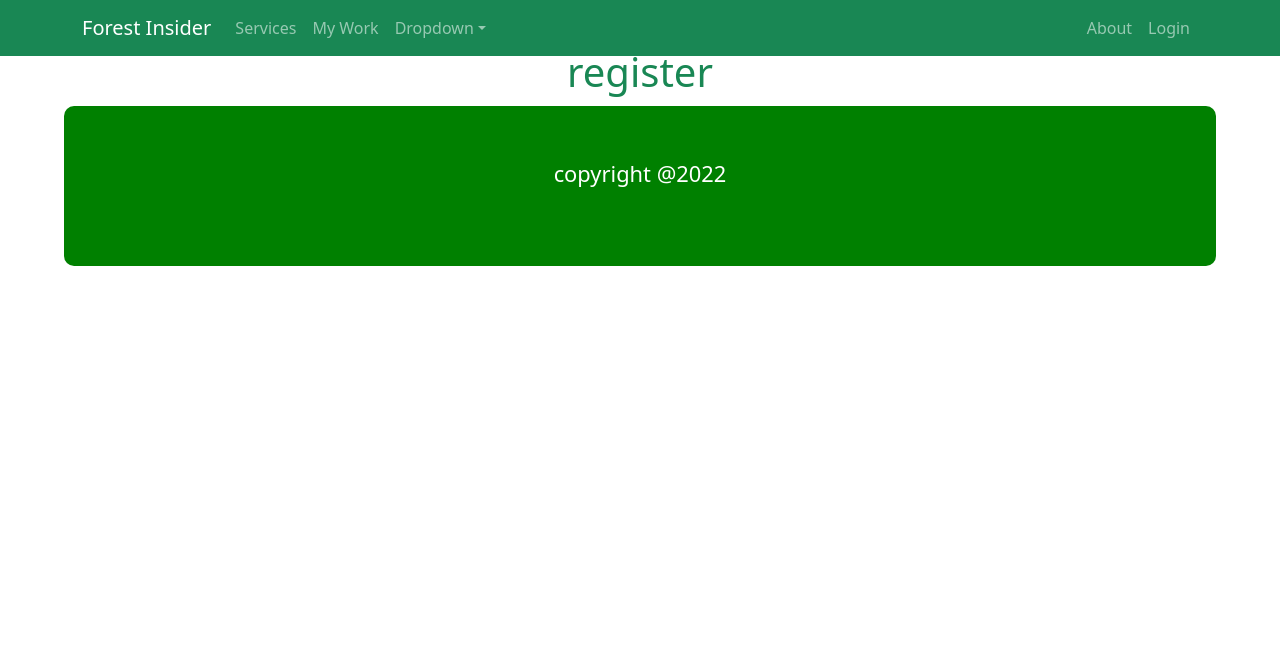
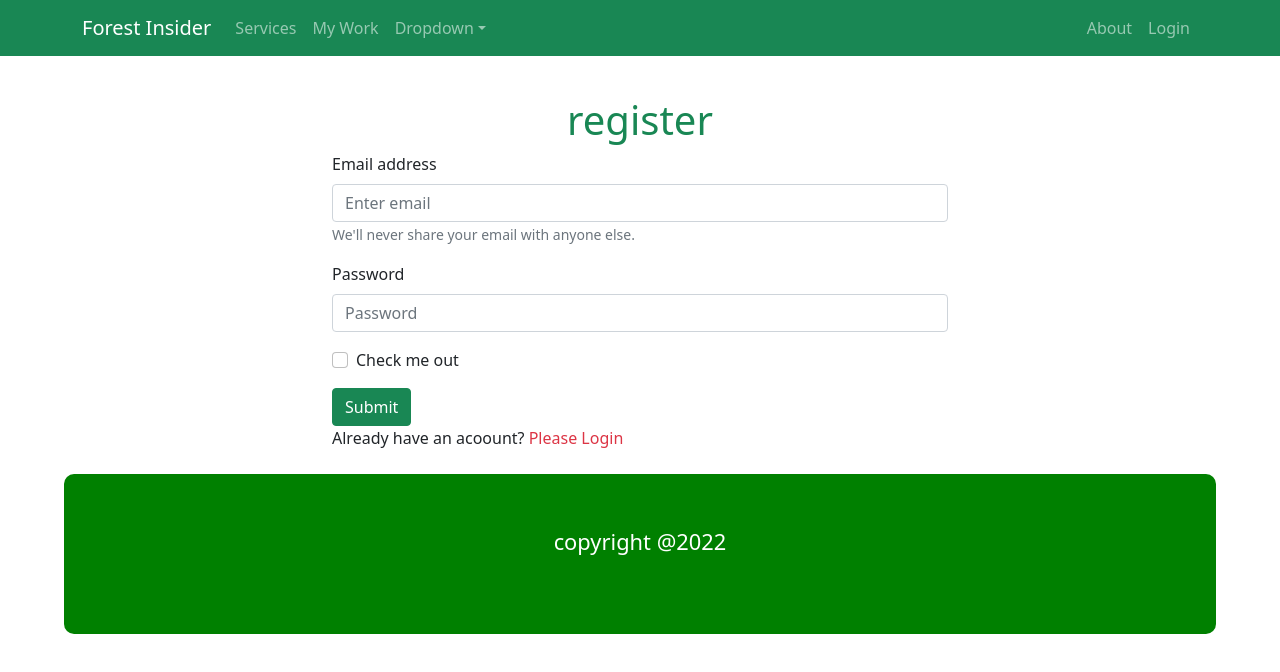
Before and after one commit to mat557/assignment-10-code, a React (Create React App) app: page /register in a window 1280 px wide. Shown: the top 672 px of the page. Built offline with nearby package versions, Linux system fonts and the light colour scheme.

Commit message:
register form done

```diff
--- a/src/Page/Login/LOgin/Login.jsx
+++ b/src/Page/Login/LOgin/Login.jsx
@@ -1,6 +1,6 @@
 import React, { useRef } from "react";
 import { Button, Form } from "react-bootstrap";
-import { useNavigate } from "react-router-dom";
+import { Link, useNavigate } from "react-router-dom";
 
 const Login = () => {
     const navigate = useNavigate();
@@ -43,7 +43,7 @@ const Login = () => {
           Submit
         </Button>
       </Form>
-      <p>New Here? <span className="text-danger" onClick={nevigateRegister}>Please Register</span></p>
+      <p>New Here? <Link to='/register' className="text-danger pe-auto text-decoration-none" onClick={nevigateRegister}>Please Register</Link></p>
     </div>
   );
 };
--- a/src/Page/Login/Register/Register.jsx
+++ b/src/Page/Login/Register/Register.jsx
@@ -1,13 +1,48 @@
-import React from 'react';
+import React from "react";
+import { Button, Form } from "react-bootstrap";
+import { Link, useNavigate } from "react-router-dom";
 
 const Register = () => {
-    return (
-        <div className='mt-5'>
-            <h1 className='text-center text-success'>register</h1>
+    const navigate = useNavigate();
+
+    const navigateLogin = () =>{
+        navigate('/login');
+    }
 
 
-        </div>
-    );
+    const handleRegister = event =>{
+        event.preventDefault();
+    }
+
+
+
+  return (
+    <div className="mt-5 container w-50 mx-auto mb-4">
+      <h1 className="text-center text-success pt-5">register</h1>
+
+      <Form onSubmit={handleRegister}>
+        <Form.Group className="mb-3" controlId="formBasicEmail">
+          <Form.Label>Email address</Form.Label>
+          <Form.Control type="email" placeholder="Enter email" />
+          <Form.Text className="text-muted">
+            We'll never share your email with anyone else.
+          </Form.Text>
+        </Form.Group>
+
+        <Form.Group className="mb-3" controlId="formBasicPassword">
+          <Form.Label>Password</Form.Label>
+          <Form.Control type="password" placeholder="Password" />
+        </Form.Group>
+        <Form.Group className="mb-3" controlId="formBasicCheckbox">
+          <Form.Check type="checkbox" label="Check me out" />
+        </Form.Group>
+        <Button variant="success" type="submit">
+          Submit
+        </Button>
+      </Form>
+      <p>Already have an acoount? <Link to='/login' className="text-danger pe-auto text-decoration-none" onClick={navigateLogin}>Please Login</Link></p>
+    </div>
+  );
 };
 
 export default Register;
```
